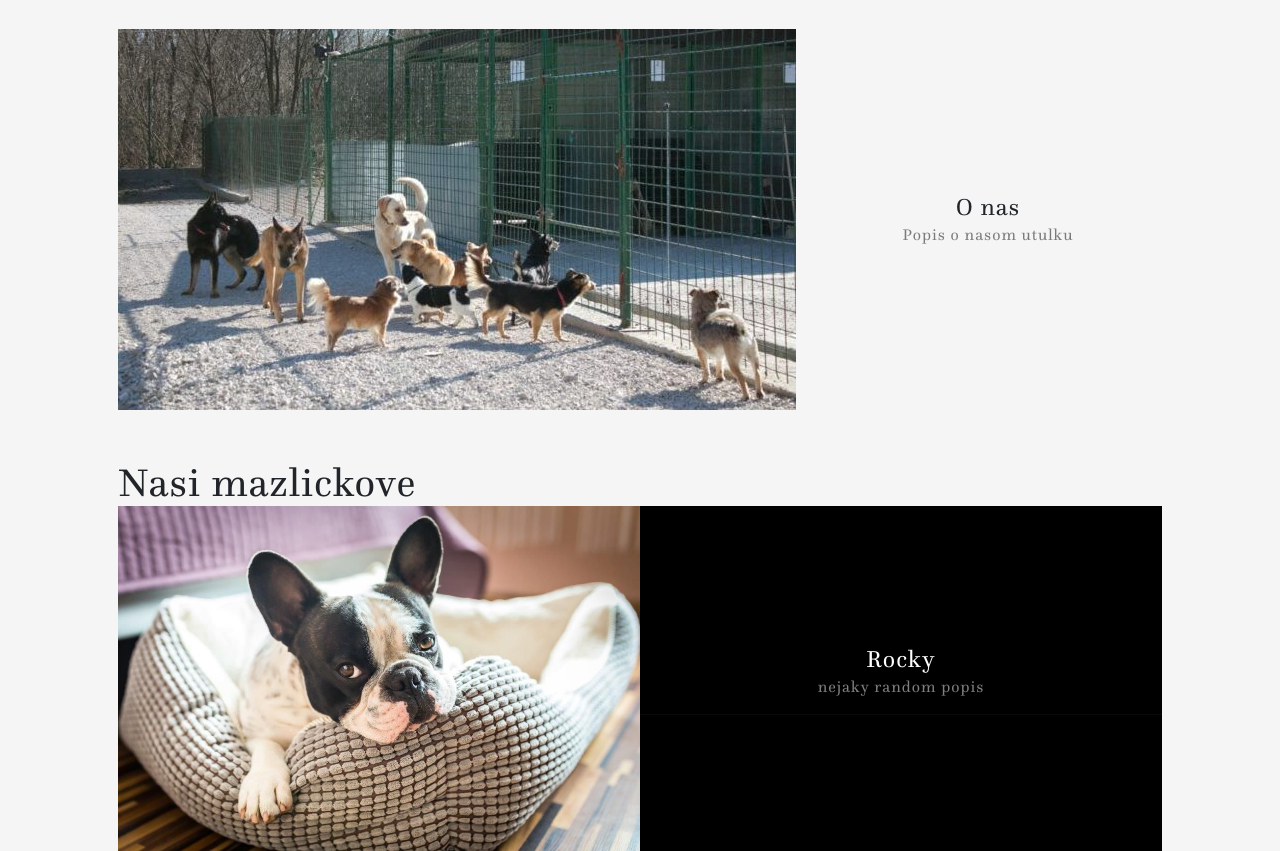
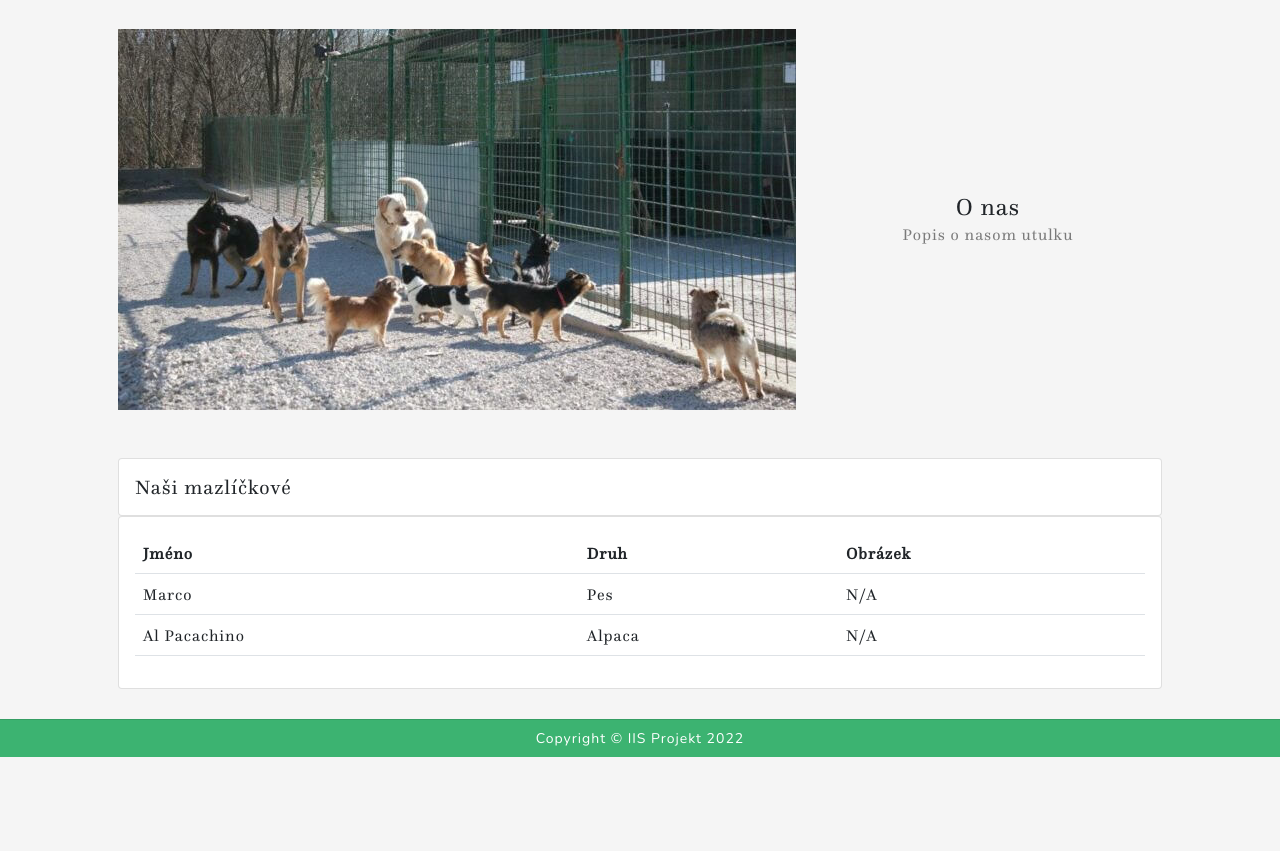
Before and after one commit to MoZZrello/IIS-Project-2022, a Django app: page /about/ in a window 1280 px wide. Shown: the part 71-922 px from the top of the page. After the commit the page ends 828 px from the top, so only its background shows below. Run offline with Django 4.2, Linux system fonts and the light colour scheme; data comes from the database, SQL or seed files in the repository; some libraries are stand-ins or nearby versions; some web fonts are replaced.

Commit message:
About page list all animals

```diff
--- a/src/IISapp/templates/about.html
+++ b/src/IISapp/templates/about.html
@@ -18,12 +18,29 @@
             </div>
         </div>
 
-<h1>
-    Nasi mazlickove
-</h1>
+<div class="row">
+    <div class="col-md">
+        <div class="card card-body">
+            <h5>Naši mazlíčkové</h5>
+        </div>
+        <div class="card card-body">
+            <table class="table">
+                <th>Jméno</th>
+                <th>Druh</th>
+                <th>Obrázek</th>
+                {% for i in animals %}
+                    <tr>
+                        <td>{{i.animal_name}}</td>
+                        <td>{{i.species}}</td>
+                        <td>{{i.image}}</td>
+                    </tr>
 
-<!-- Project One Row-->
-<div class="row gx-0 mb-5 mb-lg-0 justify-content-center">
+                {% endfor %}
+            </table>
+        </div>
+    </div>
+</div>
+<!--<div class="row gx-0 mb-5 mb-lg-0 justify-content-center">
     <div class="col-lg-6"><img class="img-fluid" src="{% static 'theme/assets/img/dog.jpg' %}" alt="..." /></div>
     <div class="col-lg-6">
         <div class="bg-black text-center h-100 project">
@@ -38,7 +55,6 @@
     </div>
 </div>
 
-<!-- Project Two Row-->
 <div class="row gx-0 justify-content-center">
     <div class="col-lg-6"><img class="img-fluid" src="{% static 'theme/assets/img/dog2.jpg' %}" alt="..." /></div>
     <div class="col-lg-6 order-lg-first">
@@ -54,6 +70,6 @@
     </div>
 </div>
 </div>
-</section>
+</section>-->
 
 {% endblock %}
--- a/src/IISapp/views.py
+++ b/src/IISapp/views.py
@@ -17,7 +17,8 @@ def index(request: HttpRequest) -> HttpResponse:
 
 
 def about(request: HttpRequest) -> HttpResponse:
-    return render(request, 'about.html')
+    animals = Animal.objects.all()
+    return render(request, 'about.html', {'animals':animals})
 
 
 @login_required(login_url='login')
```
